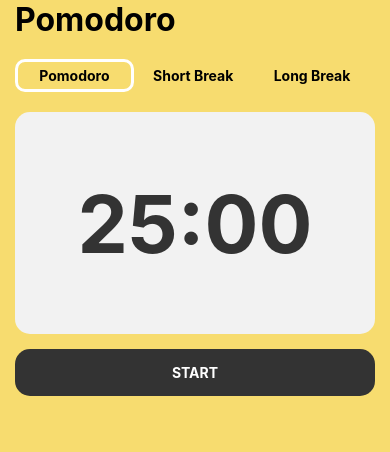
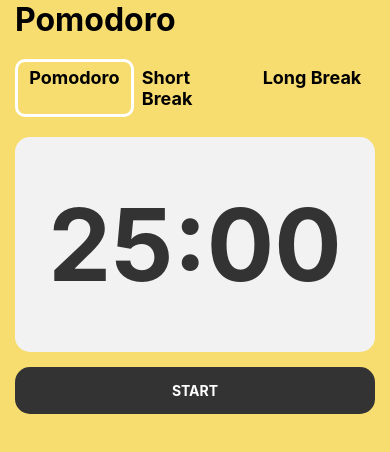
Before and after one commit to emmanuel-cruz-dev/pomodoro-react-native, a React Native app: screen / in a window 390 px wide. Shown: the top 452 px of the page. Built offline with nearby package versions, Linux system fonts and the light colour scheme.

Commit message:
estilos de fontSize en Timer y Header

```diff
--- a/src/components/Header.jsx
+++ b/src/components/Header.jsx
@@ -20,7 +20,7 @@ export default function Header({ setTime, currentTime, setCurrentTime }) {
             currentTime !== index && { borderColor: "transparent" },
           ]}
         >
-          <Text style={{ fontWeight: "bold" }}>{item}</Text>
+          <Text style={{ fontWeight: "bold", fontSize: 18 }}>{item}</Text>
         </TouchableOpacity>
       ))}
     </View>
--- a/src/components/Timer.jsx
+++ b/src/components/Timer.jsx
@@ -21,7 +21,7 @@ const styles = StyleSheet.create({
     borderRadius: 15,
   },
   time: {
-    fontSize: 80,
+    fontSize: 100,
     fontWeight: "bold",
     textAlign: "center",
     color: "#333333",
```
